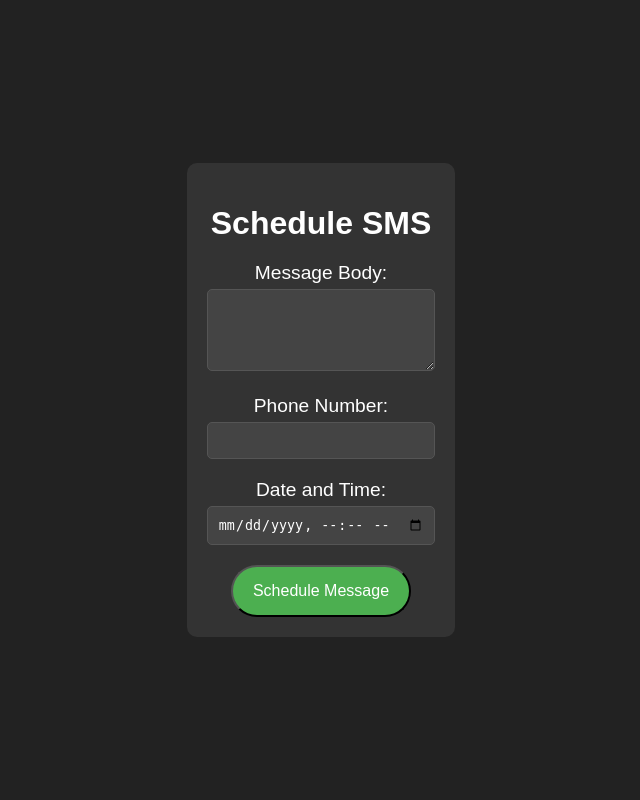
After one commit to kingdomOfIT/Python-SMS-Scheduler, a Flask app: page /sms in a window 1280 px wide. The commit adds this page. Shown: the whole page, without its empty margins (319-959 px from the left). Run offline with Flask 3, Linux system fonts and the light colour scheme.

Commit message:
sms scheduler and simple ui

```diff
--- a/app.py
+++ b/app.py
@@ -1,10 +1,53 @@
-from flask import Flask, render_template
+from flask import Flask, render_template, request, flash, redirect, url_for
+from datetime import datetime
+from messageService.sms import SMS
 
 app = Flask(__name__)
+app.secret_key = 'tajnaa'
 
 @app.route('/')
 def index():
     return render_template('index.html')
 
+@app.route('/sms', methods=['GET', 'POST'])
+def sms():
+    if request.method == 'POST':
+        # Access form data
+        message_body = request.form['messageBody']
+        phone_number = request.form['phoneNumber']
+        date_time = request.form['dateTime']
+
+        input_datetime = datetime.strptime(date_time, "%Y-%m-%dT%H:%M")
+
+        # Extract individual components
+        year = input_datetime.year
+        month = input_datetime.month
+        day = input_datetime.day
+        hour = input_datetime.hour
+        minute = input_datetime.minute
+        second = input_datetime.second
+
+        # Create the desired format for Twilio
+        twilio_format = datetime(year, month, day, hour, minute, second)
+
+        # Send message using twilio rest
+        SMS.send_message(body= message_body, target_number=phone_number, scheduleTime=twilio_format)
+
+        # Flash a success message
+        flash('Message scheduled successfully!', 'success')
+
+        # Redirect to the same page to avoid form resubmission on page refresh
+        return redirect(url_for('sms'))
+
+    return render_template('sms.html')
+
+@app.route('/gmail')
+def gmail():
+    return render_template('gmail.html')
+
+@app.route('/whatsapp')
+def whatsapp():
+    return render_template('whatsapp.html')
+
 if __name__ == '__main__':
     app.run(debug=True)
--- /dev/null
+++ b/static/styles.css
@@ -0,0 +1,90 @@
+body {
+    margin: 0;
+    padding: 0;
+    font-family: 'Arial', sans-serif;
+    background-color: #222;
+    color: #fff;
+    display: flex;
+    align-items: center;
+    justify-content: center;
+    height: 100vh;
+}
+
+.container {
+    text-align: center;
+    padding: 20px;
+    border-radius: 10px;
+    background-color: #333;
+}
+
+h1 {
+    font-size: 2em;
+    margin-bottom: 20px;
+}
+
+.form-group {
+    margin-bottom: 20px;
+}
+
+label {
+    display: block;
+    font-size: 1.2em;
+    margin-bottom: 5px;
+}
+
+textarea,
+input {
+    width: 100%;
+    padding: 10px;
+    box-sizing: border-box;
+    border: 1px solid #555;
+    border-radius: 5px;
+    background-color: #444;
+    color: #fff;
+}
+
+.button-container {
+    display: flex;
+    justify-content: center;
+}
+
+.button {
+    display: inline-block;
+    padding: 15px 20px;
+    text-decoration: none;
+    color: #fff;
+    border-radius: 30px;
+    font-size: 1em;
+    transition: background-color 0.3s;
+}
+
+.schedule {
+    background-color: #4CAF50;
+}
+
+.button:hover {
+    background-color: #555;
+}
+
+/* Popup Styles */
+.popup {
+    display: none;
+    position: fixed;
+    top: 50%;
+    left: 50%;
+    transform: translate(-50%, -50%);
+    padding: 20px;
+    background-color: #333;
+    border-radius: 10px;
+    box-shadow: 0 0 10px rgba(0, 0, 0, 0.5);
+    z-index: 1;
+}
+
+.close {
+    position: absolute;
+    top: 10px;
+    right: 10px;
+    font-size: 1.5em;
+    color: #fff;
+    cursor: pointer;
+}
--- /dev/null
+++ b/templates/sms.html
@@ -0,0 +1,42 @@
+<!DOCTYPE html>
+<html lang="en">
+<head>
+    <meta charset="UTF-8">
+    <meta name="viewport" content="width=device-width, initial-scale=1.0">
+    <link rel="stylesheet" href="../static/styles.css">
+    <title>SMS Reminder App - Schedule SMS</title>
+</head>
+<body>
+    <div class="container">
+        <!-- Flash Messages -->
+        {% with messages = get_flashed_messages() %}
+            {% if messages %}
+                <div class="flash-messages">
+                    {% for message in messages %}
+                        <div class="flash-message flash-success">{{ message }}</div>
+                    {% endfor %}
+                </div>
+            {% endif %}
+        {% endwith %}
+
+        <h1>Schedule SMS</h1>
+        <form action="/sms" method="post">
+            <div class="form-group">
+                <label for="messageBody">Message Body:</label>
+                <textarea id="messageBody" name="messageBody" rows="4" required></textarea>
+            </div>
+            <div class="form-group">
+                <label for="phoneNumber">Phone Number:</label>
+                <input type="tel" id="phoneNumber" name="phoneNumber" required>
+            </div>
+            <div class="form-group">
+                <label for="dateTime">Date and Time:</label>
+                <input type="datetime-local" id="dateTime" name="dateTime" required>
+            </div>
+            <div class="button-container">
+                <button type="submit" class="button schedule"><i class="fas fa-clock"></i> Schedule Message</button>
+            </div>
+        </form>
+    </div>
+</body>
+</html>
```
Also changed, not shown: messageService/sms.py (+19 -7 lines), templates/index.html (+12 -2 lines), messageService/wapp.py (added), requirements.txt (added), static/function.js (added), templates/gmail.html (added), templates/whatsapp.html (added), 1 other file.
